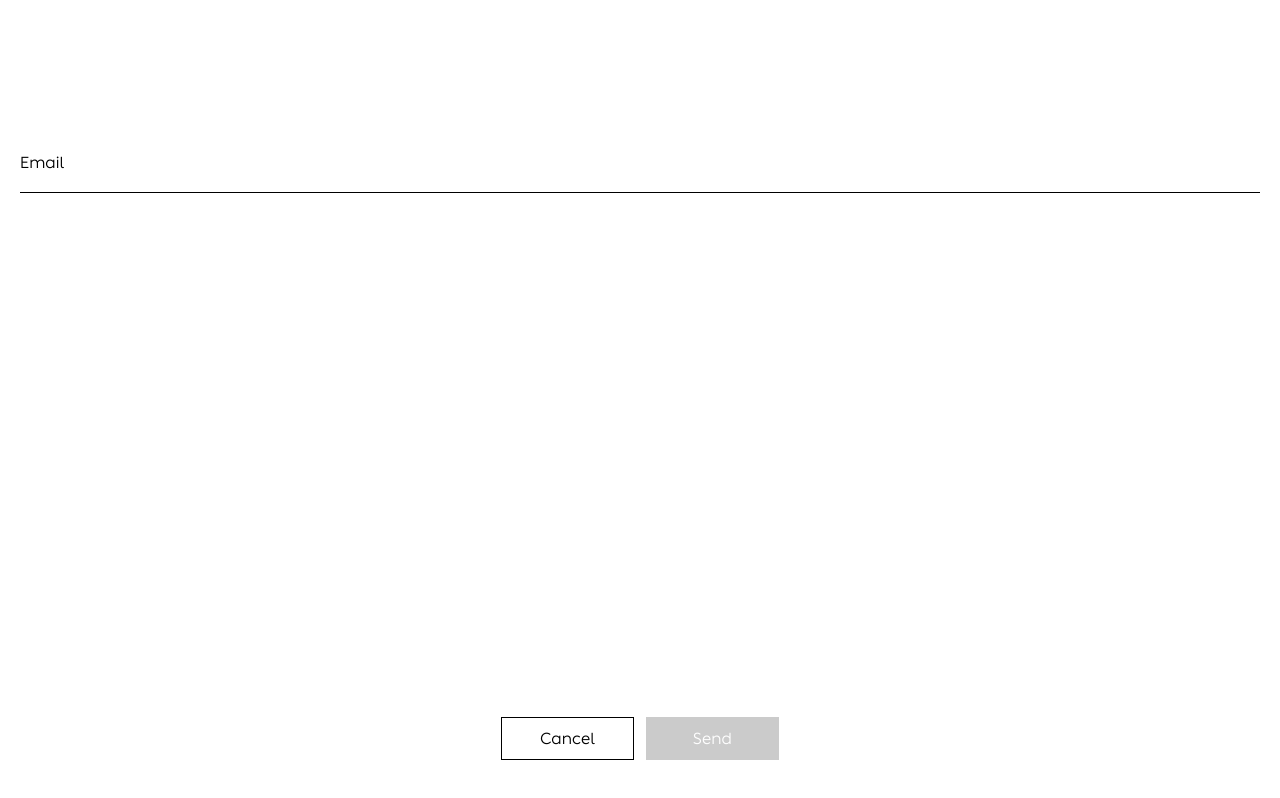
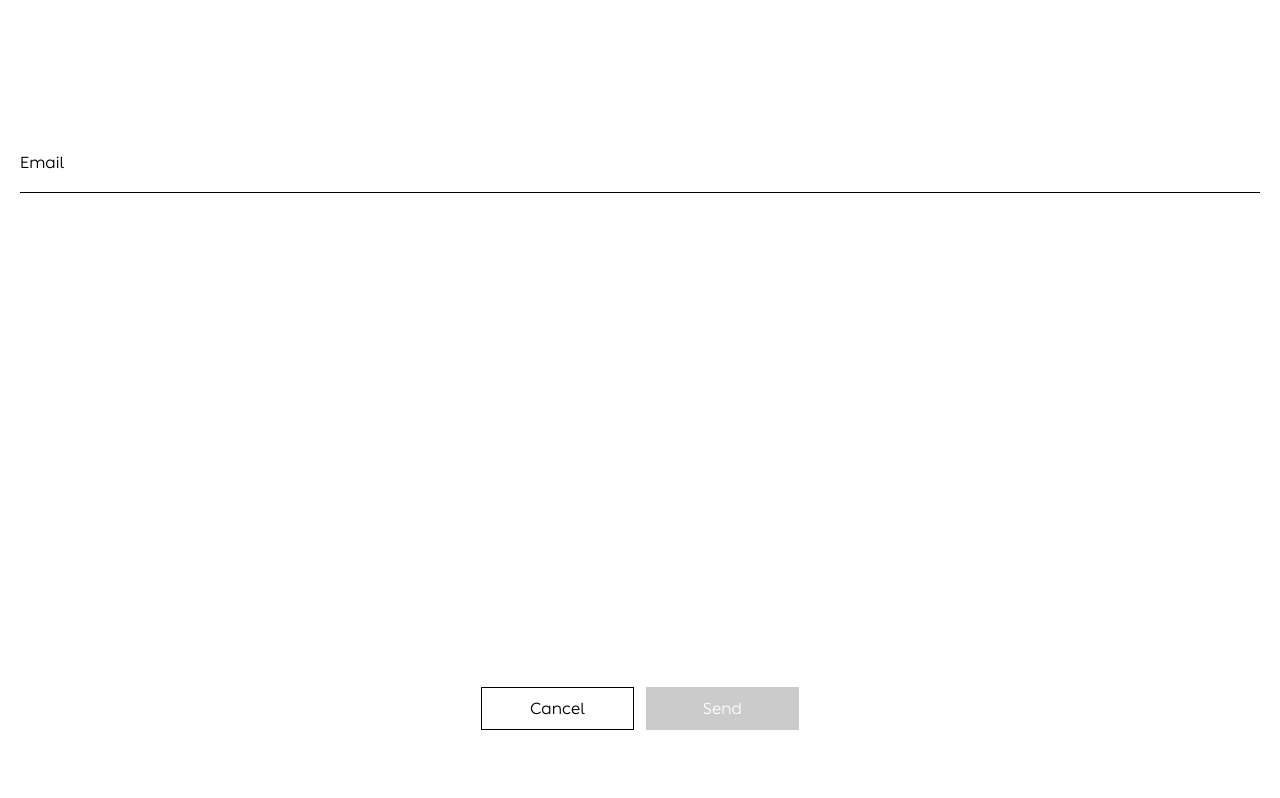
Before and after one commit to sheddyboy/new-horizon, a React (Create React App) app: page /email in a window 1280 px wide. Built offline with nearby package versions, Linux system fonts and the light colour scheme.

Commit message:
style: Change wrapper bottom paddings

```diff
--- a/src/styles/App.module.scss
+++ b/src/styles/App.module.scss
@@ -9,7 +9,7 @@
   align-items: center;
   justify-content: space-between;
   padding-top: 100px;
-  padding-bottom: 50px;
+  padding-bottom: 100px;
 }
 
 .top {
--- a/src/styles/Camera.module.scss
+++ b/src/styles/Camera.module.scss
@@ -1,6 +1,6 @@
 .wrapper {
   height: 100vh;
-  padding: 150px 0px 40px 0px;
+  padding: 150px 0px 70px 0px;
   display: flex;
   flex-direction: column;
   justify-content: space-between;
@@ -35,7 +35,7 @@
 }
 
 .retake {
-  width: 133px;
+  width: 153px;
   height: 43px;
   background-color: #ffffff;
   border: 1px solid #000000;
@@ -43,7 +43,7 @@
 }
 
 .next {
-  width: 133px;
+  width: 153px;
   height: 43px;
   background-color: #000000;
   border: 1px solid #000000;
--- a/src/styles/Create.module.scss
+++ b/src/styles/Create.module.scss
@@ -3,7 +3,7 @@
   width: 100vw;
   overflow: hidden;
   padding-top: 40px;
-  padding-bottom: 40px;
+  padding-bottom: 70px;
   display: flex;
   flex-direction: column;
   justify-content: space-between;
--- a/src/styles/Email.module.scss
+++ b/src/styles/Email.module.scss
@@ -1,6 +1,6 @@
 .wrapper {
   height: 100vh;
-  padding: 153px 0px 40px 0px;
+  padding: 153px 0px 70px 0px;
   display: flex;
   flex-direction: column;
   justify-content: space-between;
@@ -37,7 +37,7 @@
 }
 
 .cancel {
-  width: 133px;
+  width: 153px;
   height: 43px;
   border: 1px solid #000000;
   background-color: #ffffff;
@@ -49,7 +49,7 @@
   color: #000000;
 }
 .send {
-  width: 133px;
+  width: 153px;
   height: 43px;
   border: 1px solid #000000;
   background-color: #000000;
--- a/src/styles/Share.module.scss
+++ b/src/styles/Share.module.scss
@@ -4,7 +4,7 @@
   background-position: top;
   background-repeat: no-repeat;
   background-size: cover;
-  padding: 100px 0px 40px 0px;
+  padding: 100px 0px 70px 0px;
   display: flex;
   flex-direction: column;
   justify-content: space-between;
@@ -57,7 +57,7 @@
 .bottom button {
   border: 1px solid #ffffff;
   background-color: transparent;
-  width: 133px;
+  width: 153px;
   height: 43px;
   font-family: "Blue Sky Standard", sans-serif;
   font-style: normal;
```
